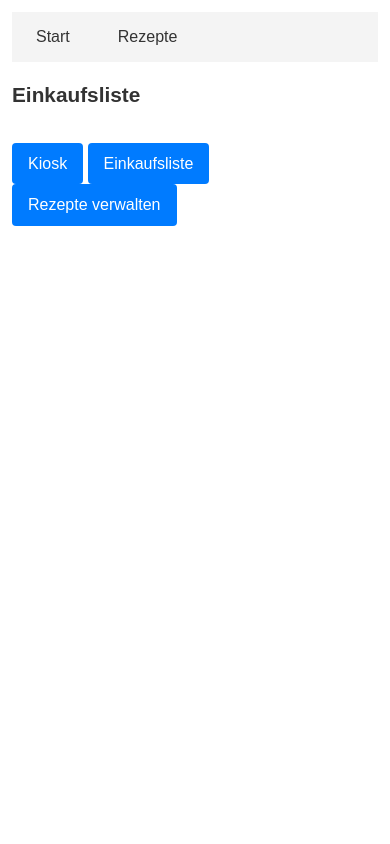
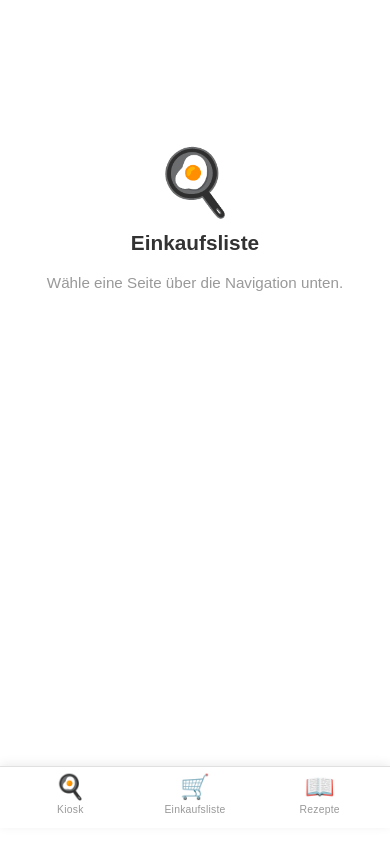
Before and after one commit to dorien89/Einkaufsliste, a Flask app: page / in a window 390 px wide. Run offline with Flask 3, Linux system fonts and the light colour scheme; parts of the project's set-up code (start-up, migrations or seed data) failed here and were passed over.

Commit message:
replace nav with bottom tab bar (mobile) / top header (desktop)
- 3 tabs: Kiosk 🍳 / Einkaufsliste 🛒 / Rezepte 📖 with active highlighting
- Mobile: fixed bottom tab bar (62px), active tab blue
- Desktop: static top header with underline indicator on active tab
- Shopping list button-container moves to bottom: 62px to sit above nav
- Landing page simplified to welcome screen; nav makes buttons redundant

Co-Authored-By: Claude Sonnet 4.6 <noreply@anthropic.com>

```diff
--- a/app/static/css/main.css
+++ b/app/static/css/main.css
@@ -8,31 +8,97 @@ body {
     font-family: Arial, sans-serif;
     line-height: 1.6;
     padding: 20px;
+    padding-bottom: 80px; /* room for fixed bottom nav */
     max-width: 1200px;
     margin: 0 auto;
 }
 
-nav {
-    background-color: #f4f4f4;
-    padding: 1rem;
-    margin-bottom: 2rem;
+/* ── Bottom tab bar (mobile-first) ──────────────────── */
+.app-nav {
+    position: fixed;
+    bottom: 0;
+    left: 0;
+    right: 0;
+    height: 62px;
+    display: flex;
+    background: #fff;
+    border-top: 1px solid #e0e0e0;
+    box-shadow: 0 -2px 10px rgba(0,0,0,0.08);
+    z-index: 500;
 }
 
-nav ul {
-    list-style: none;
+.nav-tab {
+    flex: 1;
     display: flex;
-    gap: 1rem;
+    flex-direction: column;
+    align-items: center;
+    justify-content: center;
+    text-decoration: none;
+    color: #999;
+    gap: 3px;
+    padding: 8px 4px 10px;
+    transition: color 0.15s;
 }
 
-nav a {
-    color: #333;
-    text-decoration: none;
-    padding: 0.5rem 1rem;
+.nav-tab.active {
+    color: #007BFF;
 }
 
-nav a:hover {
-    background-color: #ddd;
-    border-radius: 4px;
+.nav-tab:hover {
+    color: #007BFF;
+}
+
+.nav-icon {
+    font-size: 1.5rem;
+    line-height: 1;
+}
+
+.nav-label {
+    font-size: 0.65rem;
+    font-weight: 500;
+    letter-spacing: 0.02em;
+}
+
+/* ── Desktop: top header bar ─────────────────────────── */
+@media (min-width: 768px) {
+    body {
+        padding: 20px;
+        padding-top: 0;
+    }
+
+    .app-nav {
+        position: static;
+        height: auto;
+        border-top: none;
+        border-bottom: 2px solid #e8e8e8;
+        box-shadow: 0 1px 4px rgba(0,0,0,0.06);
+        padding: 0 24px;
+        margin-bottom: 28px;
+        flex-direction: row;
+        justify-content: flex-start;
+    }
+
+    .nav-tab {
+        flex: none;
+        flex-direction: row;
+        gap: 6px;
+        padding: 14px 20px;
+        font-size: 0.95rem;
+        border-bottom: 3px solid transparent;
+        margin-bottom: -2px;
+    }
+
+    .nav-tab.active {
+        border-bottom-color: #007BFF;
+    }
+
+    .nav-icon {
+        font-size: 1.1rem;
+    }
+
+    .nav-label {
+        font-size: 0.95rem;
+    }
 }
 
 h1 {
@@ -80,6 +146,33 @@ h1 {
 
 #ingredients-container {
     margin-top: 1rem;
+}
+
+/* ── Landing page ────────────────────────────────────── */
+.landing-welcome {
+    display: flex;
+    flex-direction: column;
+    align-items: center;
+    justify-content: center;
+    min-height: 50vh;
+    gap: 12px;
+    text-align: center;
+    color: #555;
+}
+
+.landing-icon {
+    font-size: 4rem;
+    line-height: 1;
+}
+
+.landing-welcome h1 {
+    margin-bottom: 0;
+    color: #333;
+}
+
+.landing-welcome p {
+    color: #999;
+    font-size: 0.95rem;
 }
 
 @media print {
@@ -158,7 +251,7 @@ h1 {
 
 .button-container {
     position: fixed;
-    bottom: 0;
+    bottom: 62px; /* sit above bottom nav */
     left: 0;
     right: 0;
     padding: 0.75rem;
@@ -167,6 +260,7 @@ h1 {
     display: flex;
     justify-content: space-around;
     gap: 0.5rem;
+    z-index: 490;
 }
 
 .action-button {
@@ -193,9 +287,9 @@ h1 {
     background-color: #3b82f6;
 }
 
-/* Add padding to main content to prevent overlap with fixed buttons */
+/* Add padding to main content to prevent overlap with fixed buttons + bottom nav */
 .main-content {
-    padding-bottom: 4rem;
+    padding-bottom: 8rem; /* button-container (3.5rem) + bottom nav (62px) */
 }
 
 /* Print styles */
@@ -312,6 +406,7 @@ h1 {
 
     .button-container {
         position: static;
+        bottom: auto;
         box-shadow: none;
         padding: 1rem 0;
     }
--- a/app/templates/base.html
+++ b/app/templates/base.html
@@ -8,11 +8,19 @@
     {% block extra_css %}{% endblock %}
 </head>
 <body>
-    <nav>
-        <ul>
-            <li><a href="{{ url_for('main.index') }}">Start</a></li>
-            <li><a href="{{ url_for('recipe.list_recipes') }}">Rezepte</a></li>
-        </ul>
+    <nav class="app-nav">
+        <a href="{{ url_for('kiosk.run_kiosk') }}" class="nav-tab {% if request.path.startswith('/kiosk') %}active{% endif %}">
+            <span class="nav-icon">🍳</span>
+            <span class="nav-label">Kiosk</span>
+        </a>
+        <a href="{{ url_for('shopping-list.view_shopping_list') }}" class="nav-tab {% if request.path.startswith('/shopping-list') %}active{% endif %}">
+            <span class="nav-icon">🛒</span>
+            <span class="nav-label">Einkaufsliste</span>
+        </a>
+        <a href="{{ url_for('recipe.list_recipes') }}" class="nav-tab {% if request.path.startswith('/recipe') %}active{% endif %}">
+            <span class="nav-icon">📖</span>
+            <span class="nav-label">Rezepte</span>
+        </a>
     </nav>
     <main>
         {% block content %}{% endblock %}
--- a/app/templates/index.html
+++ b/app/templates/index.html
@@ -1,9 +1,8 @@
 {% extends "base.html" %}
 {% block content %}
+<div class="landing-welcome">
+    <div class="landing-icon">🍳</div>
     <h1>Einkaufsliste</h1>
-    <div class="landing-links">
-        <a href="{{ url_for('kiosk.run_kiosk') }}" class="btn">Kiosk</a>
-        <a href="{{ url_for('shopping-list.view_shopping_list') }}" class="btn">Einkaufsliste</a>
-        <a href="{{ url_for('recipe.list_recipes') }}" class="btn">Rezepte verwalten</a>
-    </div>
+    <p>Wähle eine Seite über die Navigation unten.</p>
+</div>
 {% endblock %}
```
